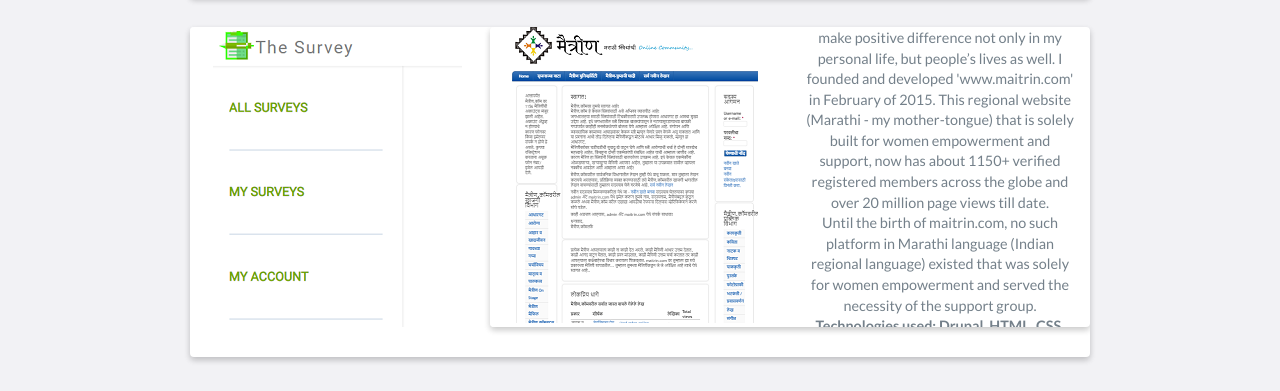
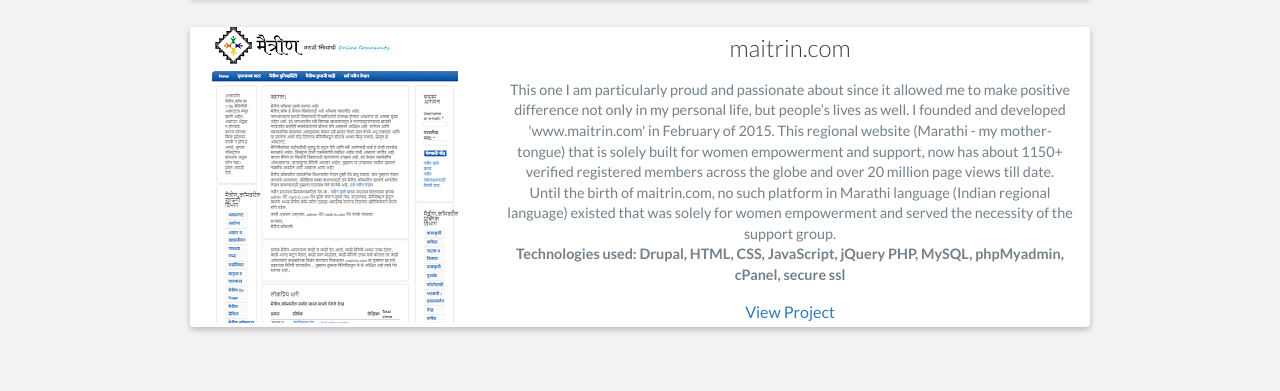
Before and after one commit to bhag41/portfolio-bk, a website: page index.html in a window 1280 px wide. Shown: the part 3871-4262 px from the top of the page. Drawn offline with nearby package versions, Linux system fonts and the light colour scheme.

Commit message:
projects updated

```diff
--- a/index.html
+++ b/index.html
@@ -229,10 +229,10 @@
                 </div>
                 <!-- End .project -->
 
-                <div class="project shadow-large">
+                <!-- <div class="project shadow-large">
                     <div class="project-image">
                         <img src="images/TheSurvey.png" />
-                    </div>
+                    </div> -->
                     <!-- End .project-image -->
 
                     <!-- <div class="project-info">
```
